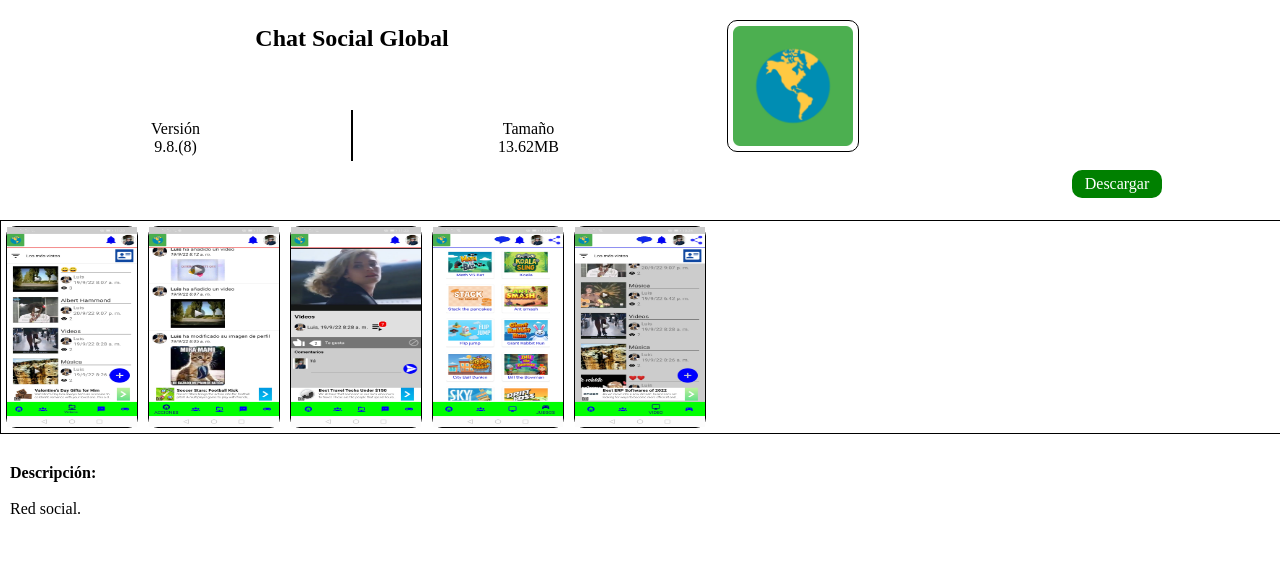
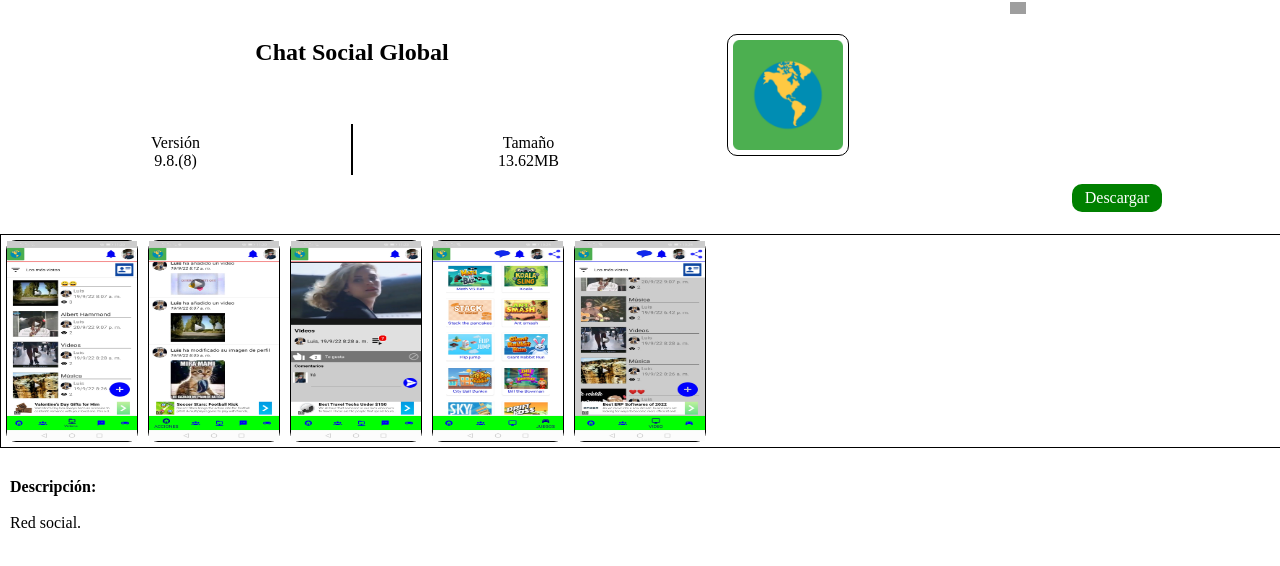
Before and after one commit to Orlando43claro/global, a plain HTML site: page index.html in a window 1280 px wide. Drawn offline with Linux system fonts and the light colour scheme; grey boxes are pictures that could not be loaded.

Commit message:
Update index.html

```diff
--- a/index.html
+++ b/index.html
@@ -8,6 +8,9 @@ margin: 0;
 }
 
 body{width:100%; height: 100%; background: #ffffff;}
+
+.section01{margin: 2px;  height: 12px; width:80%; }
+.section01 img{ height: 12px; float: right;}
 
 .container{
 height: 150px; width:100%;}
@@ -43,9 +46,14 @@ p{padding: 10px; }
 </style>
 </head>
 <body>
+
+<section class="section01">
+  <img style="border: 0px solid; display: inline;" alt="contador de visitas" src="https://websmultimedia.com/contador-de-visitas.php?id=6617">
+ </section>
+
 <div class="container">
 <section id="section1">
-     <img src="1.png" width="120"  height="120">
+     <img src="1.png" width="110"  height="110">
 </section>
 
 <section id="section2"><center><h2 id="titulo">Chat Social Global</h2></center>
```
